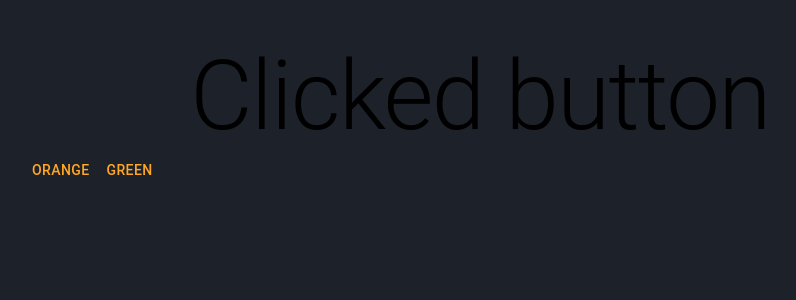
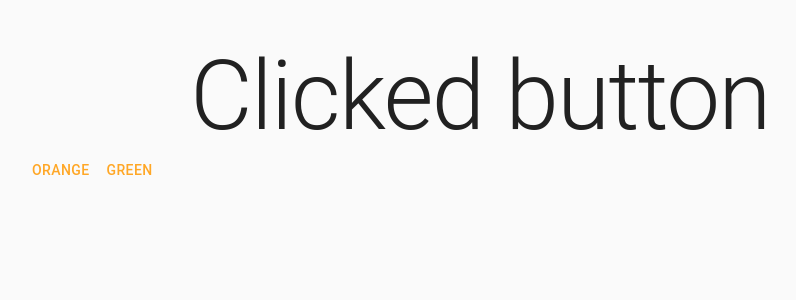
Before and after one commit to Hurricane0/XPlanner, a React (Create React App) app: page / in a window 1280 px wide. Shown: the top 300 px of the page, without its empty margins (160-956 px from the left). Built offline with nearby package versions, Linux system fonts and the light colour scheme.

Commit message:
Added CssBaseline

```diff
--- a/src/App.tsx
+++ b/src/App.tsx
@@ -4,6 +4,7 @@ import {
   Button,
   Container,
   createMuiTheme,
+  CssBaseline,
   makeStyles,
   responsiveFontSizes,
   ThemeProvider,
@@ -34,6 +35,7 @@ const App = () => {
   const classes = useStyles();
   return (
     <ThemeProvider theme={theme}>
+      <CssBaseline>
         <Container maxWidth="md">
           <div className="App">
             <Typography className={classes.heading} variant="h1" component="h1">
@@ -43,6 +45,7 @@ const App = () => {
             <Button color="primary">green</Button>
           </div>
         </Container>
+      </CssBaseline>
     </ThemeProvider>
   );
 };
```
Lines whose indentation alone changed are shown as unchanged.
